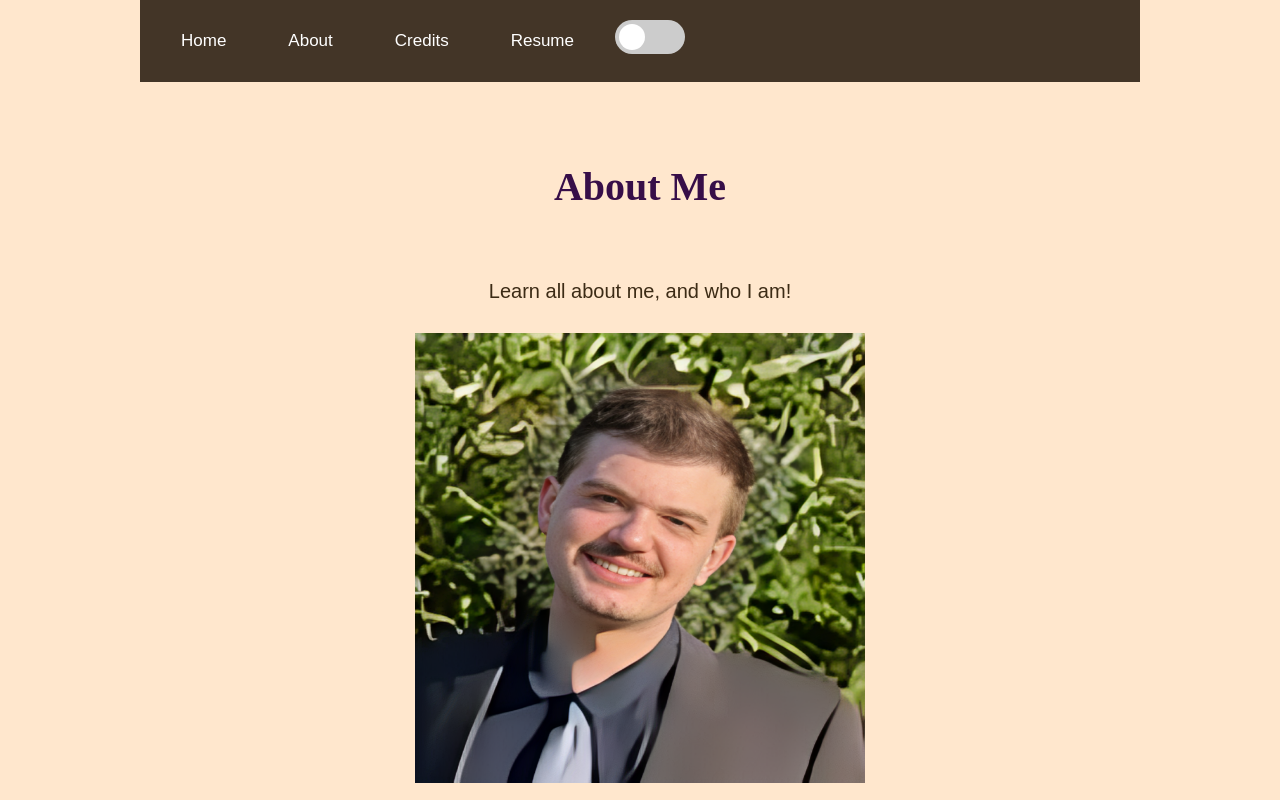
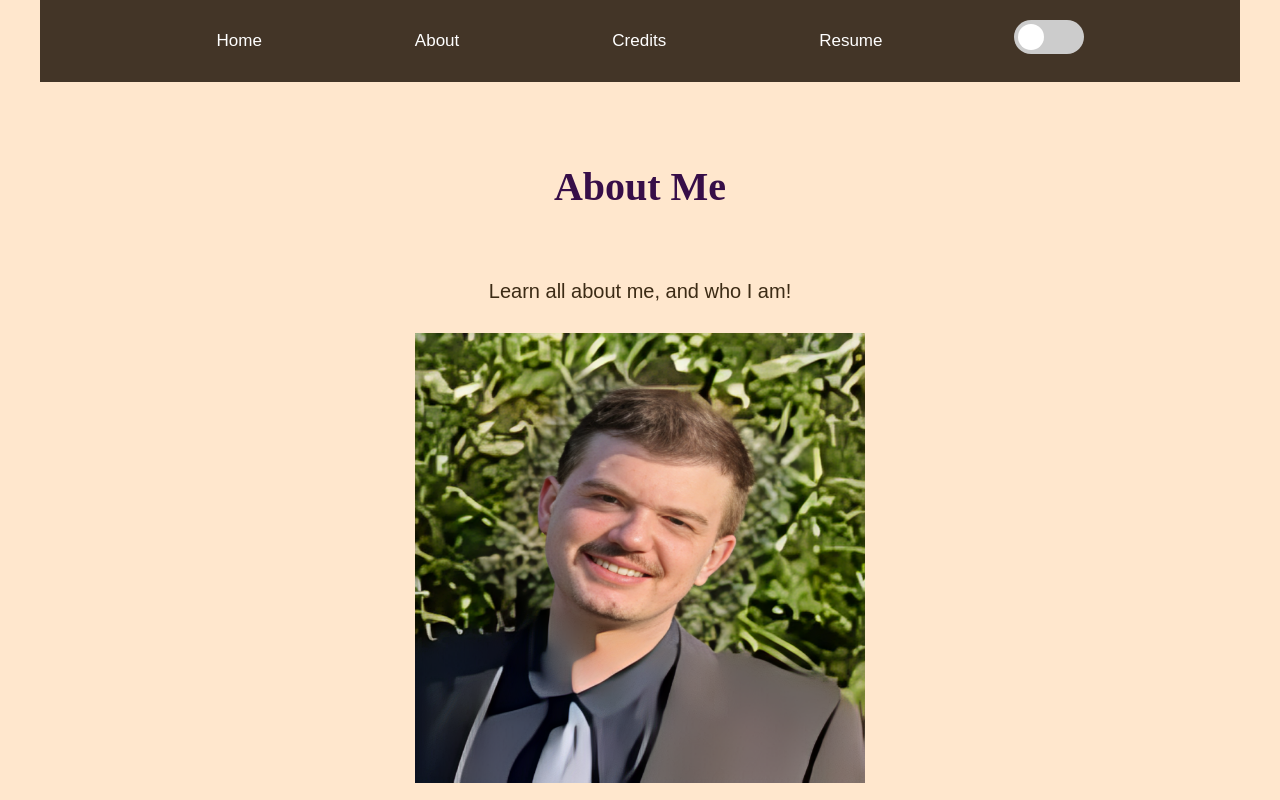
Before and after one commit to ChristopherStraface/IDM222-cs3878, a plain HTML site: page about.html in a window 1280 px wide. Shown: the top 800 px of the page. Drawn offline with Linux system fonts and the light colour scheme.

Commit message:
Fixed navigation bugs
Fixed bugs for the navigation so that the items are now properly centered

```diff
--- a/about.html
+++ b/about.html
@@ -9,8 +9,9 @@
 </head>
 <body>
  <!-- Navigation Menu -->
+<div class="topnavcontainer">
     <div class="topnav">
-    <div id="myLinks">
+        <!-- <div id="myLinks"> -->
             <a href="index.html">Home</a>
             <a href="about.html">About</a>
             <!-- <a href="featured-work.html">Featured Work</a> -->
@@ -24,10 +25,11 @@
                     <img class="icon moon" src="media/moon.png" alt="Moon">
                 </span>
             </label>
-    </div>
+        <!-- </div> -->
         <a href="javascript:void(0);" class="icon" onclick="toggleMenu()">
             <i class="fa fa-bars"></i>
         </a>
+    </div>
 </div>
     <br>
     <!-- Introduction to About Me page -->
--- a/screen.css
+++ b/screen.css
@@ -237,6 +237,8 @@ input:checked+.slider {
     /* flex-direction: row; */
     width: 100%;
     gap: 20px;
+    margin: 0;
+    padding: 0;
 }
 
 /* Links in navigation menu */
@@ -246,6 +248,11 @@ input:checked+.slider {
     padding: 14px 16px;
     text-decoration: none;
     font-size: 17px;
+}
+
+.topnavcontainer {
+  width: 100%;
+  background-color: #433527;
 }
 
 /* #Resume {
```
Also changed, not shown: credits.html (+4 -2 lines), index.html (+2 -2 lines), resume.html (+6 -4 lines). Lines whose indentation alone changed are shown as unchanged.
